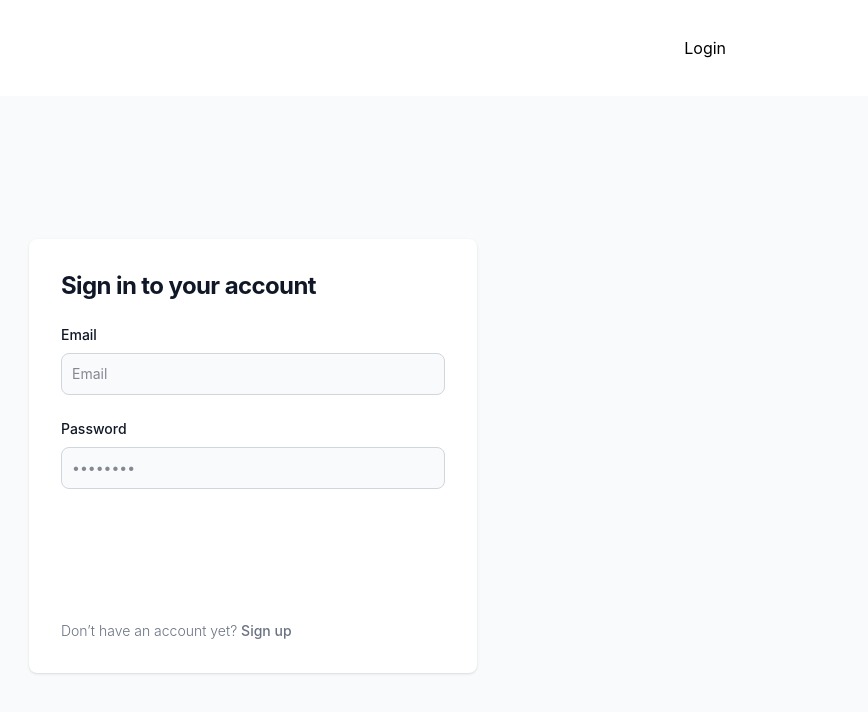
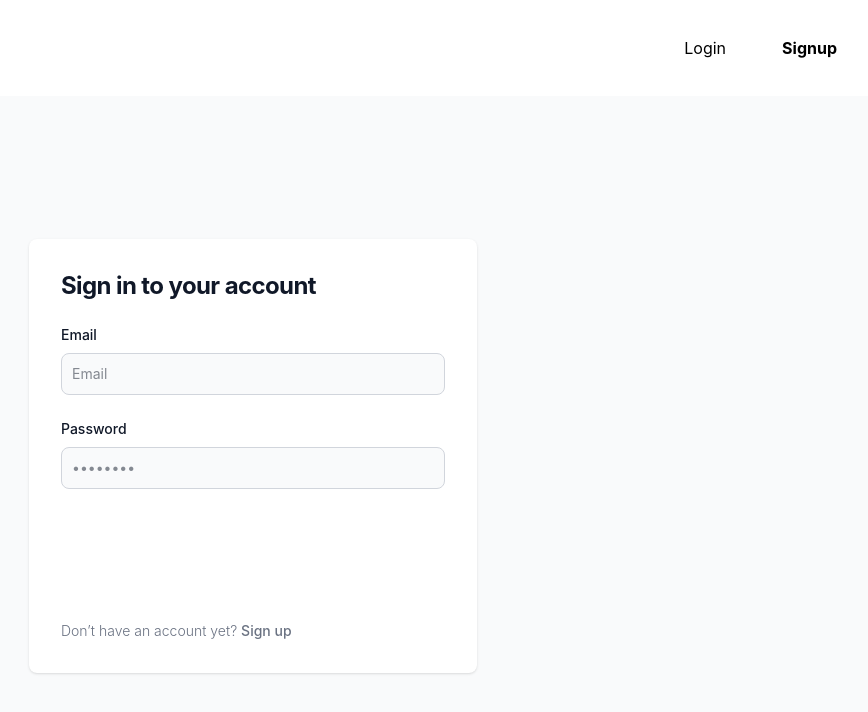
Before and after one commit to mkyd-kill/tenant-management-system, a React (Vite) app in the folder frontend/: page /login in a window 1280 px wide. Shown: the top 712 px of the page, without its empty margins (387-1255 px from the left). Built offline with nearby package versions, Linux system fonts and the light colour scheme.

Commit message:
updated navbar

```diff
--- a/frontend/src/components/navbar/Navbar.tsx
+++ b/frontend/src/components/navbar/Navbar.tsx
@@ -1,10 +1,7 @@
-import React from "react";
 import { Link } from "react-router-dom";
 import { useAuth } from "../../context/useAuth";
 
-interface Props {}
-
-const Navbar = (props: Props) => {
+const Navbar = () => {
   const { isLoggedIn, user, logout } = useAuth();
 
   return (
@@ -20,7 +17,7 @@ const Navbar = (props: Props) => {
             <div className="hover:text-darkBlue">Welcome, {user?.userName}</div>
             <a
               onClick={logout}
-              className="px-8 py-3 font-bold rounded text-white bg-lightGreen hover:opacity-70"
+              className="px-8 py-3 font-bold rounded text-black bg-lightGreen hover:opacity-70"
             >
               Logout
             </a>
@@ -32,7 +29,7 @@ const Navbar = (props: Props) => {
             </Link>
             <Link
               to="/register"
-              className="px-8 py-3 font-bold rounded text-white bg-lightGreen hover:opacity-70">
+              className="px-8 py-3 font-bold rounded text-black bg-lightGreen hover:opacity-70">
               Signup
             </Link>
           </div>
```
